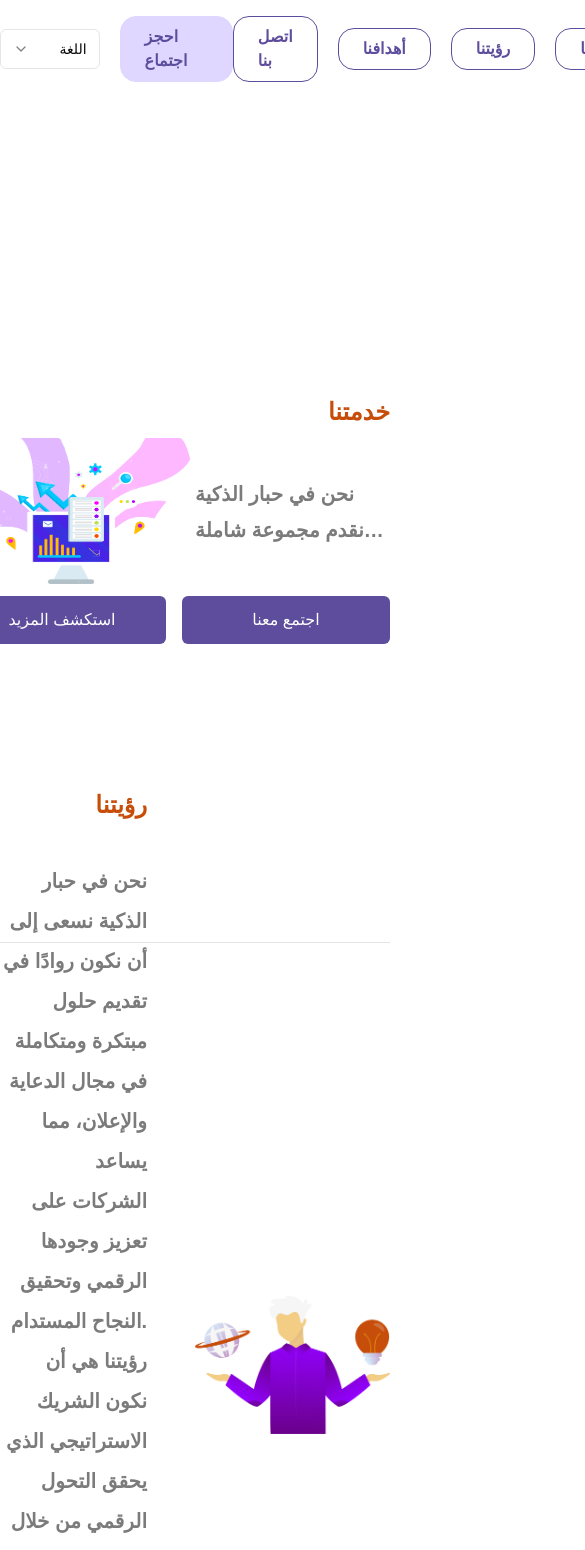
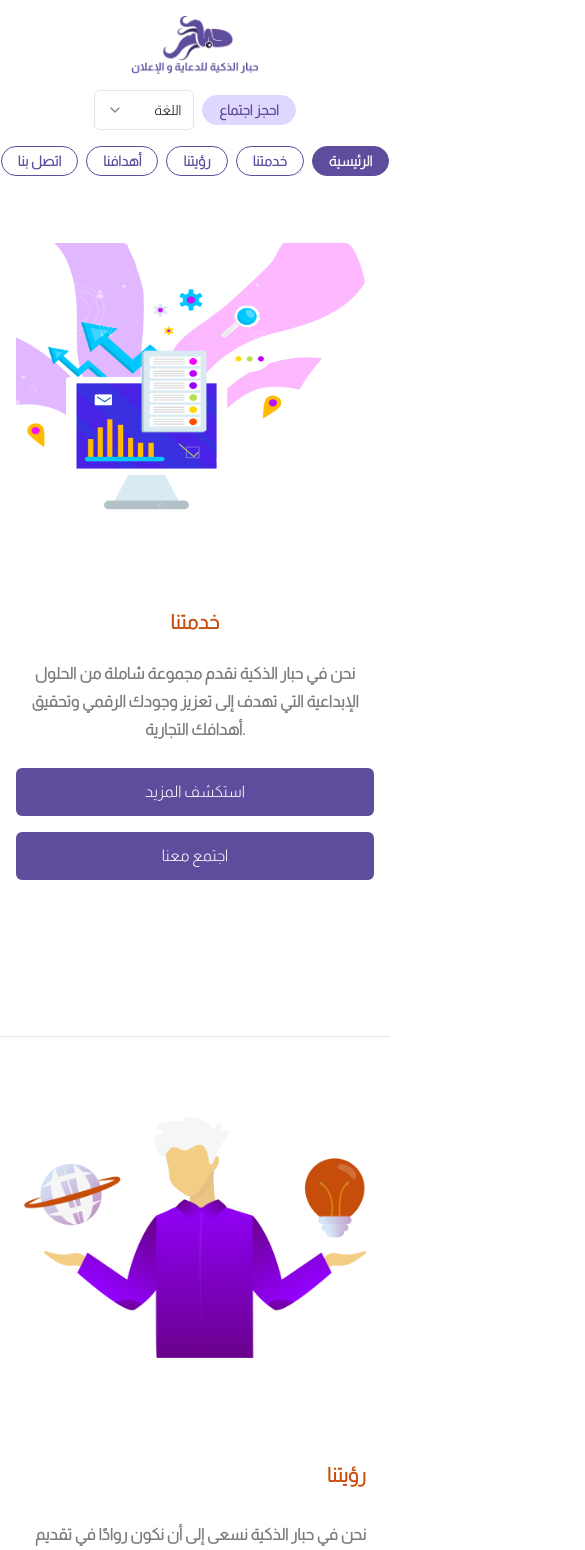
Before and after one commit to abdullahasson/smart-squid, a Next.js app: page / in a window 390 px wide. Shown: the top 1550 px of the page, 585 px wide, since content can reach past the window. Built offline with nearby package versions, Linux system fonts and the light colour scheme.

Commit message:
make some sections responsive / goals , footer

```diff
--- a/app/_sections/OurServices.tsx
+++ b/app/_sections/OurServices.tsx
@@ -4,19 +4,38 @@ import OurServicesImage from "@/image/our_services.png"
 const OurServices = () => {
 
     return (
-        <section id="our_services" className="w-full h-full">
-            <div className="container flex">
-                <div className="h-screen w-1/2 flex items-center">
-                    <Image src={OurServicesImage} alt="Our Services" width={1000} height={1000} />
+        <section id="our_services" className="w-full">
+            <div className="container flex flex-col md:flex-row min-h-screen">
+                {/* Image Section */}
+                <div className="w-full md:w-1/2 h-[400px] md:h-auto relative flex items-center justify-center p-4">
+                    <div className="relative w-full h-full">
+                        <Image
+                            src={OurServicesImage}
+                            alt="Our Services"
+                            fill
+                            className="object-contain"
+                            sizes="(max-width: 768px) 100vw, 50vw"
+                        />
+                    </div>
                 </div>
-                <div className="h-screen w-1/2 flex flex-col items-end justify-center gap-12">
-                    <h2 className="text-[#C74D0A] text-2xl font-bold">خدمتنا</h2>
-                    <p className="text-[#7B7B7B] text-xl font-semibold line-clamp-2 leading-9">
-                        نحن في حبار الذكية نقدم مجموعة شاملة من الحلول الإبداعية <br /> التي تهدف إلى تعزيز وجودك الرقمي وتحقيق أهدافك التجارية.
+
+                {/* Content Section */}
+                <div className="w-full md:w-1/2 flex flex-col items-center md:items-end justify-center p-4 md:p-8 gap-6 md:gap-12">
+                    <h2 className="text-[#C74D0A] text-xl md:text-2xl font-bold text-center md:text-right">
+                        خدمتنا
+                    </h2>
+
+                    <p className="text-[#7B7B7B] text-base md:text-xl font-semibold text-center md:text-right leading-7 md:leading-9">
+                        نحن في حبار الذكية نقدم مجموعة شاملة من الحلول الإبداعية التي تهدف إلى تعزيز وجودك الرقمي وتحقيق أهدافك التجارية.
                     </p>
-                    <div className="flex items-center justify-center gap-4">
-                        <button className="bg-[#5E4D9D] py-3 px-3 text-white rounded-md w-52">استكشف المزيد</button>
-                        <button className="bg-[#5E4D9D] py-3 px-3 text-white rounded-md w-52">اجتمع معنا</button>
+
+                    <div className="flex flex-col sm:flex-row items-center justify-center gap-4 w-full max-w-[500px]">
+                        <button className="bg-[#5E4D9D] py-3 px-3 text-white rounded-md w-full sm:w-52">
+                            استكشف المزيد
+                        </button>
+                        <button className="bg-[#5E4D9D] py-3 px-3 text-white rounded-md w-full sm:w-52">
+                            اجتمع معنا
+                        </button>
                     </div>
                 </div>
             </div>
--- a/app/_sections/OurVision.tsx
+++ b/app/_sections/OurVision.tsx
@@ -3,28 +3,29 @@ import OurVisionImage from "@/image/our_vision.png"
 
 const OurVision = () => {
     return (
-        <section id="our_vision" className="w-full h-full">
-            <div className="container mx-auto flex text-end">
-                <div className="h-screen w-1/2 flex flex-col items-end justify-center gap-6 pr-12">
-                    <h2 className="text-[#C74D0A] mb-4 text-2xl font-bold">رؤيتنا</h2>
-                    <p className="text-[#7B7B7B] text-xl font-semibold leading-10">
-                        نحن في حبار الذكية نسعى إلى أن نكون روادًا في تقديم حلول
-                        <br />
-                        مبتكرة ومتكاملة في مجال الدعاية والإعلان، مما يساعد
-                        <br />
-                        الشركات على تعزيز وجودها الرقمي وتحقيق النجاح المستدام.
-                        <br />
-                        رؤيتنا هي أن نكون الشريك الاستراتيجي الذي يحقق التحول
-                        <br />
-                        الرقمي من خلال تقديم خدمات تسويقية متميزة، سواء عبر
-                        <br />
-                        منصات الإنترنت أو من خلال الحملات الإعلانية المدفوعة، مع
-                        <br />
-                        التركيز على الإبداع والجودة في كل خطوة.
+        <section id="our_vision" className="w-full">
+            <div className="container mx-auto flex flex-col-reverse md:flex-row items-center justify-center text-end">
+                {/* Content Section */}
+                <div className="w-full md:w-1/2 flex flex-col items-end justify-center gap-4 p-6 md:p-12">
+                    <h2 className="text-[#C74D0A] text-xl md:text-2xl font-bold mb-4">
+                        رؤيتنا
+                    </h2>
+                    <p className="text-[#7B7B7B] text-base md:text-xl font-semibold leading-7 md:leading-10">
+                        نحن في حبار الذكية نسعى إلى أن نكون روادًا في تقديم حلول مبتكرة ومتكاملة في مجال الدعاية والإعلان، مما يساعد الشركات على تعزيز وجودها الرقمي وتحقيق النجاح المستدام. رؤيتنا هي أن نكون الشريك الاستراتيجي الذي يحقق التحول الرقمي من خلال تقديم خدمات تسويقية متميزة، سواء عبر منصات الإنترنت أو من خلال الحملات الإعلانية المدفوعة، مع التركيز على الإبداع والجودة في كل خطوة.
                     </p>
                 </div>
-                <div className="h-screen w-1/2 flex items-center justify-center">
-                    <Image src={OurVisionImage} alt="Our Vision" width={1000} height={1000} />
+
+                {/* Image Section */}
+                <div className="w-full md:w-1/2 h-[400px] flex items-center justify-center p-6 md:p-12">
+                    <div className="relative w-full h-full">
+                        <Image
+                            src={OurVisionImage}
+                            alt="Our Vision"
+                            fill
+                            className="object-contain"
+                            sizes="(max-width: 768px) 100vw, 50vw"
+                        />
+                    </div>
                 </div>
             </div>
         </section>
--- a/app/globals.css
+++ b/app/globals.css
@@ -4,7 +4,7 @@
 
 body {
   background-color: var(--background);
-  font-family: Arial, Helvetica, sans-serif;
+  font-family: "Almarai", sans-serif;
 }
 
 @layer base {
--- a/components/Header.tsx
+++ b/components/Header.tsx
@@ -14,39 +14,53 @@ import {
 const Header = () => {
   return (
     <header className="w-full bg-white py-4">
-      <div className="container mx-auto flex items-center justify-between">
+      <div className="container mx-auto flex flex-col md:flex-row-reverse items-center justify-between gap-4 md:gap-0">
 
-        <div className="flex items-center gap-5">
+        {/* Logo Section */}
+        <div className="order-1 md:order-none">
+          <Image
+            src={Logo}
+            alt="Logo"
+            className="w-32 md:w-52"
+            priority
+          />
+        </div>
+
+        {/* Navigation Links */}
+        <div className="order-3 md:order-none flex flex-wrap justify-center gap-2 md:gap-4">
+          <Link href='/' className="border border-[#5E4D9D] font-semibold rounded-2xl py-1 px-4 md:py-2 md:px-6 text-sm md:text-base text-[#5E4D9D] transition-all hover:bg-[#5E4D9D] hover:text-white">
+            اتصل بنا
+          </Link>
+          <Link href='/' className="border border-[#5E4D9D] font-semibold rounded-2xl py-1 px-4 md:py-2 md:px-6 text-sm md:text-base text-[#5E4D9D] transition-all hover:bg-[#5E4D9D] hover:text-white">
+            أهدافنا
+          </Link>
+          <Link href='/' className="border border-[#5E4D9D] font-semibold rounded-2xl py-1 px-4 md:py-2 md:px-6 text-sm md:text-base text-[#5E4D9D] transition-all hover:bg-[#5E4D9D] hover:text-white">
+            رؤيتنا
+          </Link>
+          <Link href='/' className="border border-[#5E4D9D] font-semibold rounded-2xl py-1 px-4 md:py-2 md:px-6 text-sm md:text-base text-[#5E4D9D] transition-all hover:bg-[#5E4D9D] hover:text-white">
+            خدمتنا
+          </Link>
+          <Link href='/' className="border border-[#5E4D9D] font-semibold rounded-2xl py-1 px-4 md:py-2 md:px-6 text-sm md:text-base text-white bg-[#5E4D9D]">
+            الرئيسية
+          </Link>
+        </div>
+
+        {/* Language Selector and Book Meeting Button */}
+        <div className="order-2 md:order-none flex items-center gap-2 md:gap-4">
           <Select>
-            <SelectTrigger dir="rtl" className="w-[120px]">
+            <SelectTrigger dir="rtl" className="w-[100px] md:w-[120px] text-sm md:text-base">
               <SelectValue placeholder="اللغة" />
             </SelectTrigger>
             <SelectContent>
               <SelectGroup>
-                <SelectItem value="apple">English</SelectItem>
-                <SelectItem value="banana">Arabic</SelectItem>
+                <SelectItem value="english">English</SelectItem>
+                <SelectItem value="arabic">Arabic</SelectItem>
               </SelectGroup>
             </SelectContent>
           </Select>
-          <Link href="/book-meeting" className="border border-[#DFD7FF] bg-[#DFD7FF] font-semibold rounded-2xl py-2 px-6 text-[#5E4D9D]">
+          <Link href="/book-meeting" className="border border-[#DFD7FF] bg-[#DFD7FF] font-semibold rounded-2xl py-1 px-4 md:py-2 md:px-6 text-sm md:text-base text-[#5E4D9D]">
             احجز اجتماع
           </Link>
-        </div>
-
-        <div className="flex justify-between items-center gap-5">
-          <Link href='/' className="border border-[#5E4D9D] font-semibold rounded-2xl py-2 px-6 text-[#5E4D9D] transition-all hover:bg-[#5E4D9D] hover:text-white">اتصل بنا</Link>
-          <Link href='/' className="border border-[#5E4D9D] font-semibold rounded-2xl py-2 px-6 text-[#5E4D9D] transition-all hover:bg-[#5E4D9D] hover:text-white">أهدافنا</Link>
-          <Link href='/' className="border border-[#5E4D9D] font-semibold rounded-2xl py-2 px-6 text-[#5E4D9D] transition-all hover:bg-[#5E4D9D] hover:text-white">رؤيتنا</Link>
-          <Link href='/' className="border border-[#5E4D9D] font-semibold rounded-2xl py-2 px-6 text-[#5E4D9D] transition-all hover:bg-[#5E4D9D] hover:text-white">خدمتنا</Link>
-          <Link href='/' className="border border-[#5E4D9D] font-semibold rounded-2xl py-2 px-6 text-white bg-[#5E4D9D]">الرئيسية</Link>
-        </div>
-
-        <div className="">
-          <Image
-            src={Logo}
-            alt="Logo"
-            className="w-52"
-          />
         </div>
 
       </div>
```
Also changed, not shown: app/_sections/Managers.tsx (+42 -12 lines), app/_sections/SuccessPartners.tsx (+34 -12 lines).
